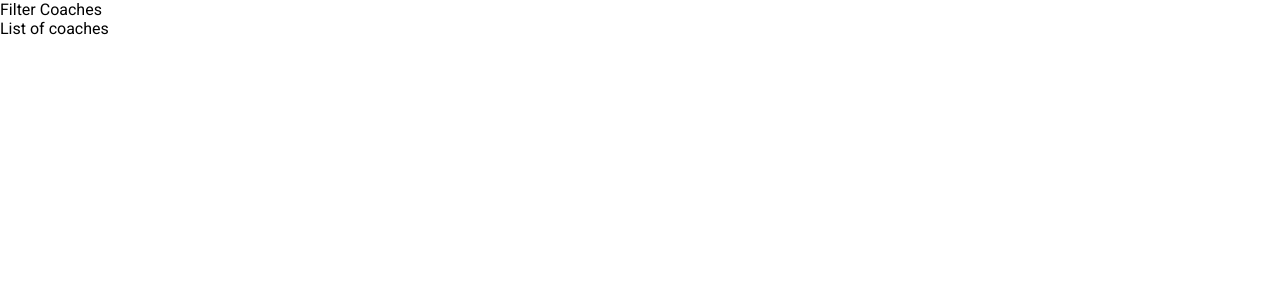
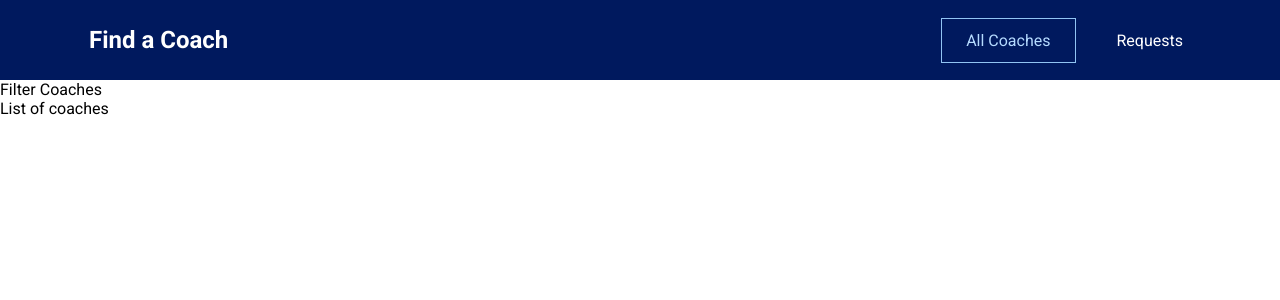
Before and after one commit to nzkks/vuejs-coach-finder, a Vue app: page /coaches in a window 1280 px wide. Shown: the top 300 px of the page. Built offline with nearby package versions, Linux system fonts and the light colour scheme.

Commit message:
Add Header component

```diff
--- a/src/App.vue
+++ b/src/App.vue
@@ -1,14 +1,18 @@
 <template>
+  <TheHeader />
   <RouterView />
 </template>
 
 <script>
 import { RouterView } from 'vue-router';
 
+import TheHeader from './components/layout/TheHeader.vue';
+
 export default {
   name: 'App',
   components: {
     RouterView,
+    TheHeader,
   },
 };
 </script>
--- /dev/null
+++ b/src/components/layout/TheHeader.vue
@@ -0,0 +1,73 @@
+<template>
+  <header>
+    <nav>
+      <h1><router-link to="/">Find a Coach</router-link></h1>
+      <ul>
+        <li><router-link to="/coaches">All Coaches</router-link></li>
+        <li><router-link to="/requests">Requests</router-link></li>
+      </ul>
+    </nav>
+  </header>
+</template>
+
+<style scoped>
+header {
+  width: 100%;
+  height: 5rem;
+  background-color: #00195e;
+  display: flex;
+  justify-content: center;
+  align-items: center;
+}
+
+header a {
+  text-decoration: none;
+  color: #fff;
+  display: inline-block;
+  padding: 0.75rem 1.5rem;
+  border: 1px solid transparent;
+}
+
+a:active,
+a:hover,
+a.router-link-active {
+  color: #b5dbff;
+  border: 1px solid #91c4f3;
+}
+
+h1 {
+  margin: 0;
+}
+
+h1 a {
+  color: white;
+  margin: 0;
+}
+
+h1 a:hover,
+h1 a:active,
+h1 a.router-link-active {
+  border-color: transparent;
+}
+
+header nav {
+  width: 90%;
+  margin: auto;
+  display: flex;
+  justify-content: space-between;
+  align-items: center;
+}
+
+header ul {
+  list-style: none;
+  margin: 0;
+  padding: 0;
+  display: flex;
+  justify-content: center;
+  align-items: center;
+}
+
+li {
+  margin: 0 0.5rem;
+}
+</style>
```
